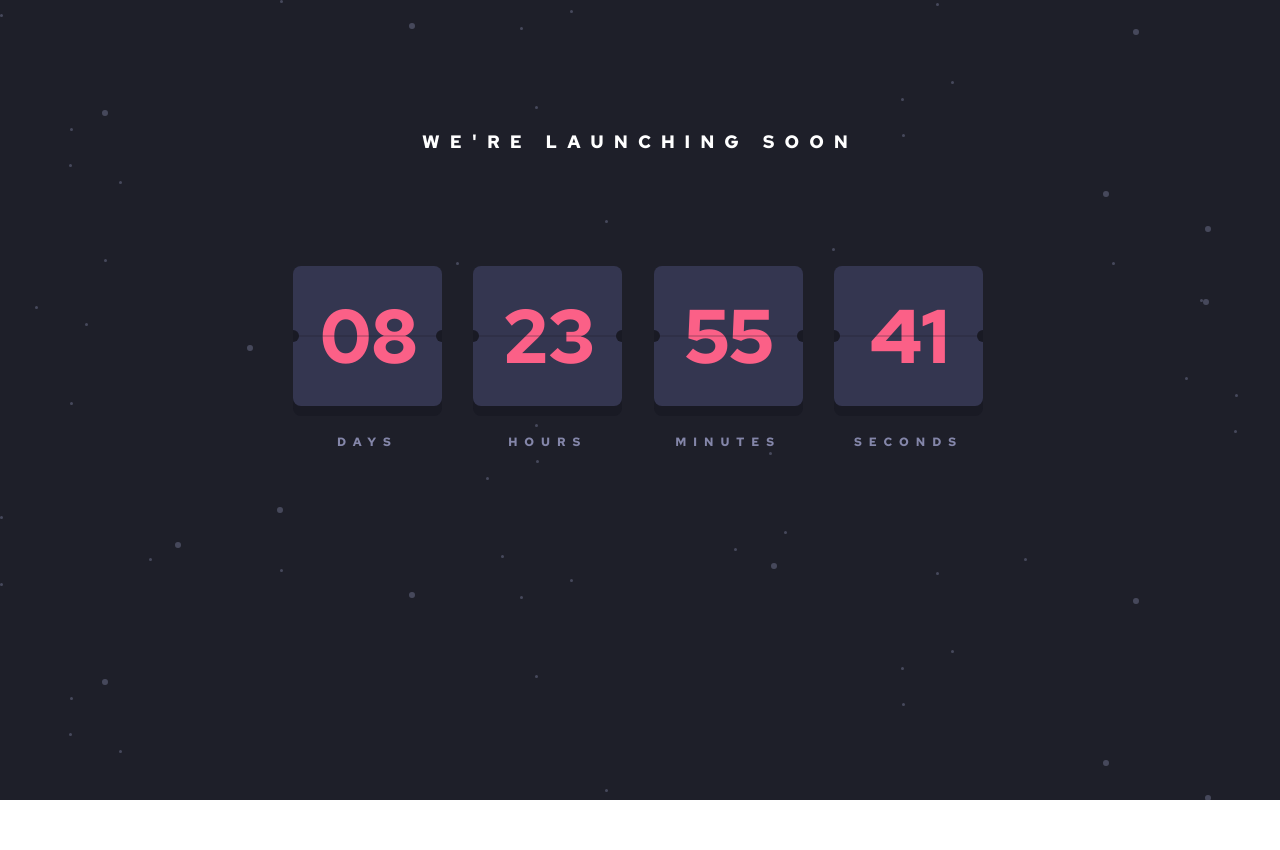
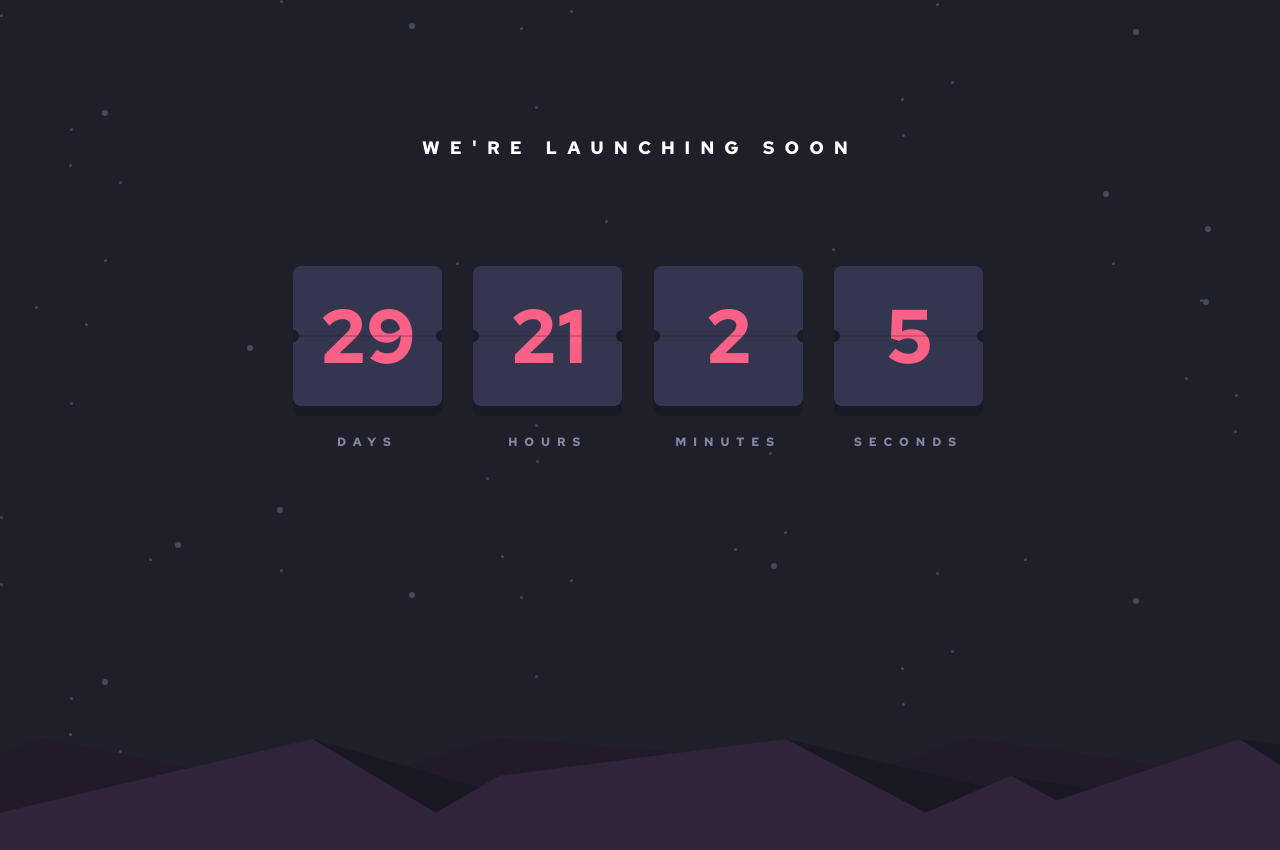
Before and after one commit to Headbwoi/launch-countdown-timer, a React (Vite) app: page / in a window 1280 px wide. Shown: the top 850 px of the page. Before the commit the page ends 800 px from the top, so only its background shows below. Built offline with nearby package versions, Linux system fonts and the light colour scheme; a web font is replaced by a local one.

Commit message:
finished logic

```diff
--- a/index.html
+++ b/index.html
@@ -18,7 +18,8 @@
       rel="stylesheet"
     />
   </head>
-  <body id="root" class="font-redHat">
+  <body class="font-redHat overflow-x-hidden">
+    <main id="root"></main>
     <script type="module" src="/src/main.jsx"></script>
   </body>
 </html>
--- a/src/App.jsx
+++ b/src/App.jsx
@@ -1,21 +1,23 @@
-import Cards from "./components/Cards"
 import Heading from "./components/Heading"
+import Footer from "./components/Footer"
+import Count from "./components/Count"
 
 function App() {
   return (
-    <main className="bg-Very_dark_blue min-h-screen relative before:absolute before:inset-0 before:bg-[url('../images/bg-stars.svg')] before:w-full before:h-full">
+    <div className="bg-Very_dark_blue min-h-screen w-screen relative before:absolute before:inset-0 before:bg-[url('../images/bg-stars.svg')] before:w-full before:h-full">
       <div className="container px-px-mobile md:px-5 lg:px-0 relative z-30">
         {/* heading */}
-        <div className="pt-36 md:pt-32 pb-[3.75rem] md:pb-[6.875rem]">
+        <header className="pt-36 md:pt-32 pb-[3.75rem] md:pb-[6.475rem]">
           <Heading />
-        </div>
+        </header>
         <section className="flex items-center justify-center">
-          <div className="w-full md:w-[43.375rem]">
-            <Cards />
+          <div className="w-full md:w-[43.375rem] md:pb-36">
+            <Count />
           </div>
         </section>
       </div>
-    </main>
+      <Footer />
+    </div>
   )
 }
 
--- a/src/components/Cards.jsx
+++ b/src/components/Cards.jsx
@@ -1,6 +1,6 @@
-const Cards = () => {
+const Cards = (props) => {
   return (
-    <div className="flex items-center space-x-[1rem] md:space-x-[1.975rem] ">
+    <div className="flex items-center justify-center space-x-[1rem] sm:justify-center md:justify-start md:space-x-[1.975rem]">
       {/* card one */}
       <div className="block">
         <div className="grid place-items-center bg-Dark_desaturated_blue w-cardMobile h-cardMobile md:w-cardDesktop md:h-cardDesktop mb-[0.875rem] md:mb-7 rounded-lg relative shadow-mobile md:shadow-desktop">
@@ -8,7 +8,7 @@ const Cards = () => {
           <span className="block absolute top-1/2 right-0 -translate-y-1/2 w-1.5 h-3 bg-black_blue rounded-l-full"></span>
           <span className="block absolute top-1/2 right-0 -translate-y-1/2 w-full h-0.5 bg-black_blue/20"></span>
           <p className="text-Soft_red text-[28px] md:text-[4.75rem] font-bold font-redHat pl-0.5">
-            08
+            {props.count.days}
           </p>
         </div>
         <p className="text-center uppercase text-[9px] md:text-xs text-Grayish_blue font-bold font-redHat tracking-[3.75px] md:tracking-[7px]">
@@ -23,7 +23,7 @@ const Cards = () => {
           <span className="block absolute top-1/2 right-0 -translate-y-1/2 w-1.5 h-3 bg-black_blue rounded-l-full"></span>
           <span className="block absolute top-1/2 right-0 -translate-y-1/2 w-full h-0.5 bg-black_blue/20"></span>
           <p className="text-Soft_red text-[28px] md:text-[4.75rem] font-bold font-redHat pl-0.5">
-            23
+            {props.count.hours}
           </p>
         </div>
         <p className="text-center uppercase text-[9px]  md:text-xs text-Grayish_blue font-bold font-redHat tracking-[3.75px] md:tracking-[7px] ">
@@ -38,7 +38,7 @@ const Cards = () => {
           <span className="block absolute top-1/2 right-0 -translate-y-1/2 w-1.5 h-3 bg-black_blue rounded-l-full"></span>
           <span className="block absolute top-1/2 right-0 -translate-y-1/2 w-full h-0.5 bg-black_blue/20"></span>
           <p className="text-Soft_red text-[28px] md:text-[4.75rem] font-bold font-redHat pl-0.5">
-            55
+            {props.count.minutes}
           </p>
         </div>
         <p className="text-center uppercase text-[9px] md:text-xs text-Grayish_blue font-bold font-redHat tracking-[3.75px] md:tracking-[7px]">
@@ -53,7 +53,7 @@ const Cards = () => {
           <span className="block absolute top-1/2 right-0 -translate-y-1/2 w-1.5 h-3 bg-black_blue rounded-l-full"></span>
           <span className="block absolute top-1/2 right-0 -translate-y-1/2 w-full h-0.5 bg-black_blue/20"></span>
           <p className="text-Soft_red text-[28px] md:text-[4.75rem] font-bold font-redHat pl-0.5">
-            41
+            {props.count.seconds}
           </p>
         </div>
         <p className="text-center uppercase text-[9px] md:text-xs  text-Grayish_blue font-bold font-redHat tracking-[3.75px] md:tracking-[7px]">
--- /dev/null
+++ b/src/components/Count.jsx
@@ -0,0 +1,44 @@
+import { useState } from "react"
+import Cards from "./Cards"
+
+const Count = () => {
+  const getDate = () => {
+    const presentDate = new Date().getTime()
+    const elapseDate = Date.parse("august 29, 2022")
+
+    const dayDivider = 1000 * 24 * 60 * 60
+    const hourDivider = 1000 * 60 * 60
+    const minuteDivider = 1000 * 60
+    const secondDivider = 1000
+
+    const timeDifference = elapseDate - presentDate
+    if (timeDifference > 0)
+      return {
+        days: Math.floor(timeDifference / dayDivider),
+        hours: Math.floor((timeDifference / hourDivider) % 24),
+        minutes: Math.floor((timeDifference / minuteDivider) % 60),
+        seconds: Math.floor((timeDifference / secondDivider) % 60),
+      }
+    if (timeDifference <= 0) {
+      return (
+        <>
+          <Cards />
+        </>
+      )
+    }
+  }
+  const [time, setTime] = useState(getDate())
+  const timer = () => setTime(getDate)
+
+  setInterval(() => {
+    timer()
+  }, 1000)
+
+  return (
+    <>
+      <Cards count={time} />
+    </>
+  )
+}
+
+export default Count
--- /dev/null
+++ b/src/components/Footer.jsx
@@ -0,0 +1,23 @@
+import React from "react"
+
+function Footer() {
+  return (
+    <div className=" h-[10.75rem] md:-[12.5rem] w-screen mt-36 relative ">
+      <span className="block absolute bottom-0 left-0 bg-[url('../images/pattern-hills.svg')] bg-no-repeat bg-cover object-contain h-full w-full "></span>
+      {/* icons */}
+      <div className="icons absolute top-1/2 left-1/2 -translate-x-1/2 -translate-y-1/2 w-full flex items-center justify-center space-x-8">
+        <a href="">
+          <i className="fab fa-facebook-square text-Grayish_blue text-2xl hover:text-Soft_red cursor-pointer duration-200"></i>
+        </a>
+        <a href="">
+          <i className="fab fa-pinterest text-Grayish_blue text-2xl hover:text-Soft_red cursor-pointer duration-200"></i>
+        </a>
+        <a href="">
+          <i className="fab fa-instagram text-Grayish_blue text-2xl hover:text-Soft_red cursor-pointer duration-200"></i>
+        </a>
+      </div>
+    </div>
+  )
+}
+
+export default Footer
--- a/src/components/Heading.jsx
+++ b/src/components/Heading.jsx
@@ -1,6 +1,6 @@
 const Heading = () => {
   return (
-    <h1 className="text-lg text-center text-White uppercase font-redHat font-bold tracking-[10px]">
+    <h1 className="text-lg text-center text-White uppercase pt-1.5 font-redHat font-bold tracking-[10px]">
       We're launching soon
     </h1>
   )
```
